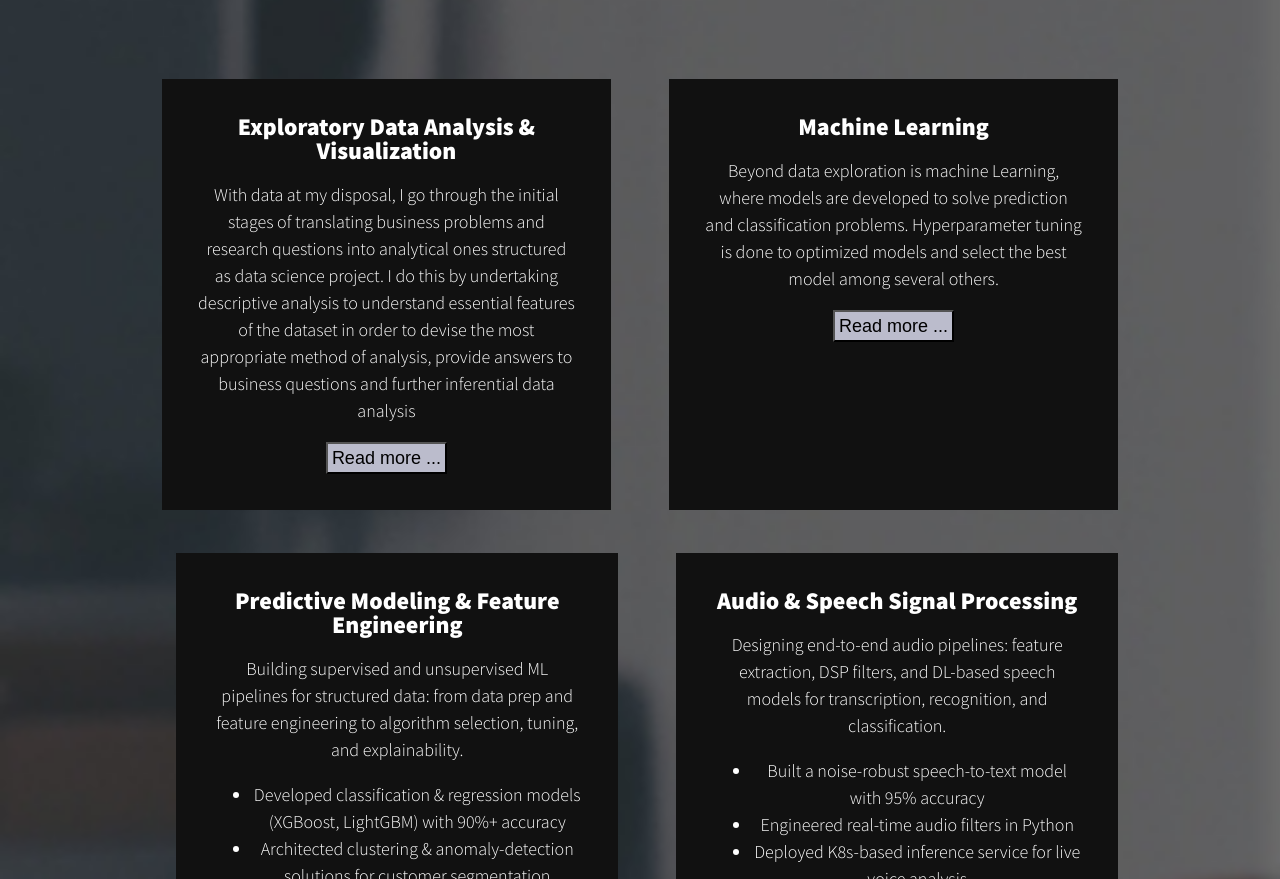
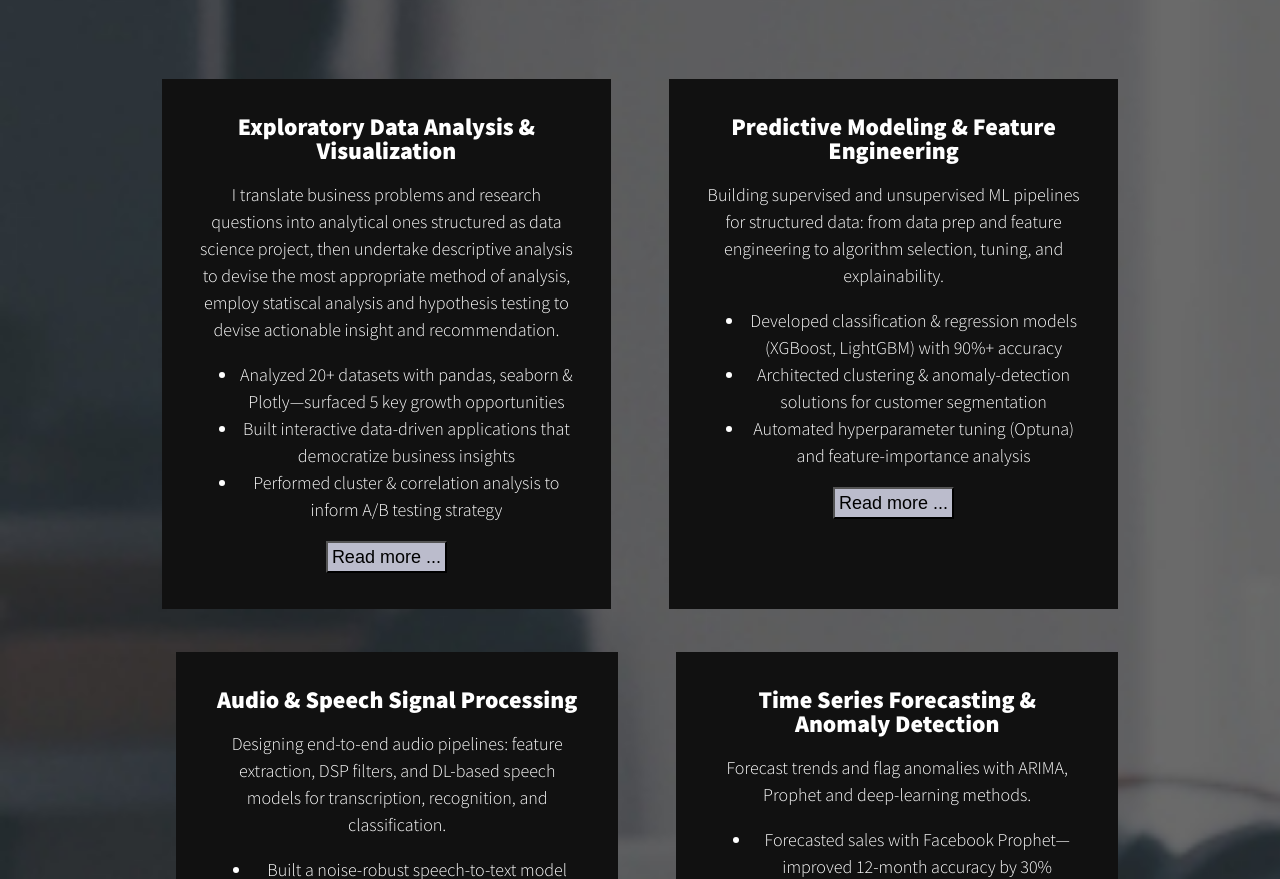
Before and after one commit to agbleze/aiprojects, a plain HTML site: page index.html in a window 1280 px wide. Shown: the part 920-1799 px from the top of the page. Drawn offline with nearby package versions, Linux system fonts and the light colour scheme.

Commit message:
fix: remove duplicate service cards

```diff
--- a/index.html
+++ b/index.html
@@ -80,34 +80,20 @@
             <div class="service">
                 <h3> Exploratory Data Analysis & Visualization </h3>
                 <p>
-                    With data at my disposal, I go through the initial stages of translating
-                    business problems and research questions into analytical ones structured
-                    as data science project. I do this by undertaking descriptive analysis to
-                    understand essential features of the dataset in order to devise the most
-                    appropriate method of analysis, provide answers to business questions and
-                    further inferential data analysis
+                    I translate business problems and research questions into analytical ones structured
+                    as data science project, then undertake descriptive analysis
+                    to devise the most appropriate method of analysis, employ statiscal analysis and
+                    hypothesis testing to devise actionable insight and recommendation.
                 </p>
+
+                <ul>
+                    <li>Analyzed 20+ datasets with pandas, seaborn & Plotly—surfaced 5 key growth opportunities</li>
+                    <li>Built interactive data-driven applications that democratize business insights</li>
+                    <li>Performed cluster & correlation analysis to inform A/B testing strategy</li>
+                </ul>
 
                 <button class = "btn-read">
                     <a href="hierarchical-clustering-tutorial.html" target="_blank">
-                        Read more ...
-                    </a>
-
-                </button>
-            </div> <!--/service-->
-
-            <div class="service">
-                <h3>Machine Learning</h3>
-                <p>
-                    Beyond data exploration is machine Learning, where models are
-                    developed to solve prediction and classification problems.
-                    Hyperparameter tuning is done to optimized models and select the best
-                    model among several others.
-                </p>
-
-                <button class = "btn-read">
-                    <a href="https://agbleze.github.io/DS_blog/posts/2022-09-10-sales-hypothesis-analysis/"
-                        target="_blank">
                         Read more ...
                     </a>
 
```
